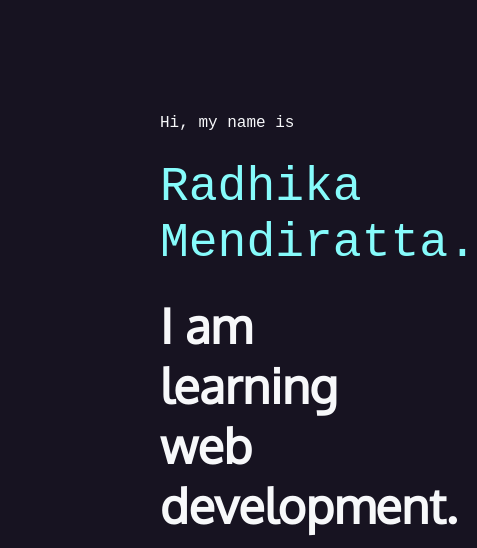
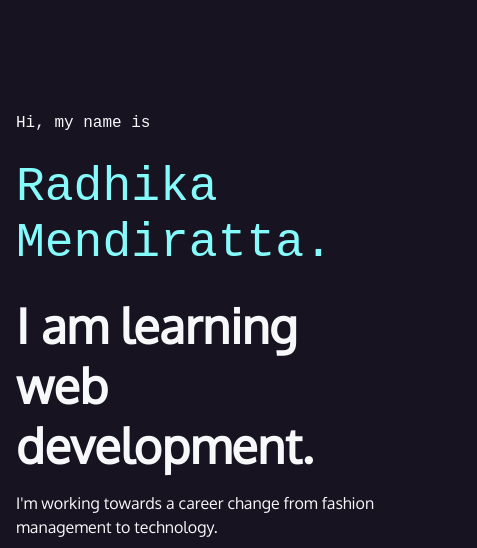
Before and after one commit to radhika2104/portfolio-website, a plain HTML site: page index.html in a window 390 px wide. Shown: the part 254-802 px from the top of the page, 477 px wide, since content can reach past the window. Drawn offline with Linux system fonts and the light colour scheme; a web font is replaced by a local one.

Commit message:
style: made intro responsive

```diff
--- a/styles.css
+++ b/styles.css
@@ -37,7 +37,10 @@
 #intro {
 
     color: var(--white);
-    margin: 6rem auto 10rem 10rem;
+    max-width: 1200px;
+    margin: 6rem auto 10rem auto;
+    padding-left: 1rem;
+
 }
 
 
```
